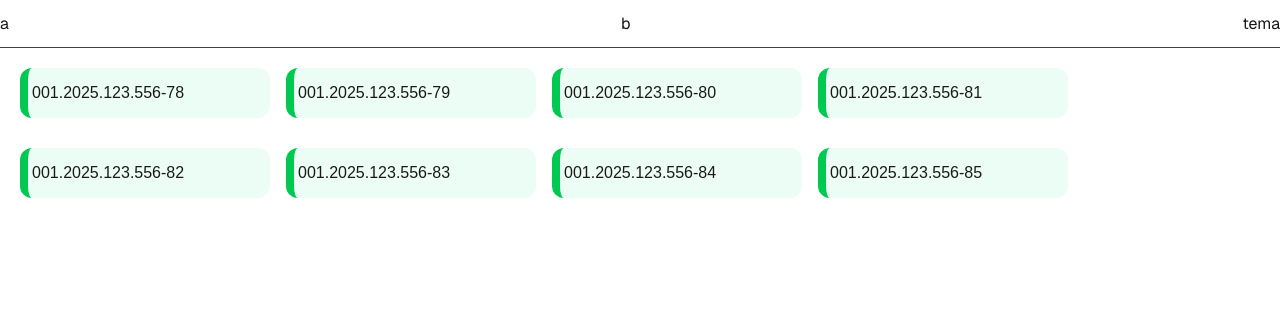
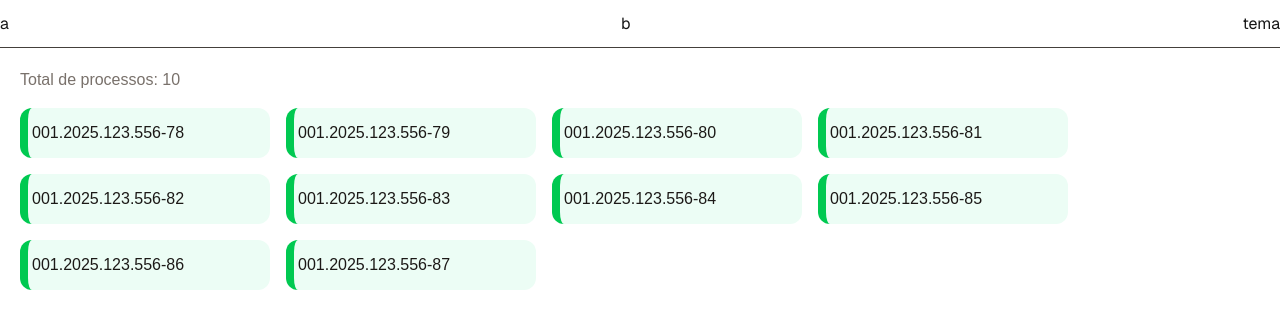
Before and after one commit to thauanb-dev/nextryx, a Next.js app: page / in a window 1280 px wide. Shown: the top 328 px of the page. Built offline with nearby package versions, Linux system fonts and the light colour scheme.

Commit message:
refactor: Carregamento condicional dos processos

```diff
--- a/src/app/components/ProcessList.tsx
+++ b/src/app/components/ProcessList.tsx
@@ -1,16 +1,26 @@
 import ProcessItem from "./ProcessItem"
 
 function ProcessList(){
+      const processos = [
+    "001.2025.123.556-78",
+    "001.2025.123.556-79",
+    "001.2025.123.556-80",
+    "001.2025.123.556-81",
+    "001.2025.123.556-82",
+    "001.2025.123.556-83",
+    "001.2025.123.556-84",
+    "001.2025.123.556-85",
+    "001.2025.123.556-86",
+    "001.2025.123.556-87",
+  ]
     return(
         <div className="m-3 flex flex-wrap  gap-4 min-w-[80vw] min-h-[20vh] p-2 ">
-            <ProcessItem name="001.2025.123.556-78"/>
-            <ProcessItem name="001.2025.123.556-79"/>
-            <ProcessItem name="001.2025.123.556-80"/>
-            <ProcessItem name="001.2025.123.556-81"/>
-            <ProcessItem name="001.2025.123.556-82"/>
-            <ProcessItem name="001.2025.123.556-83"/>
-            <ProcessItem name="001.2025.123.556-84"/>
-            <ProcessItem name="001.2025.123.556-85"/>
+        <p className="w-full text-stone-500 ">Total de processos: {processos.length}</p>
+        {
+            processos.map((p)=>(
+                <ProcessItem key={p} name={p}/>
+            ))
+        }
         </div>
     )
 }
```
